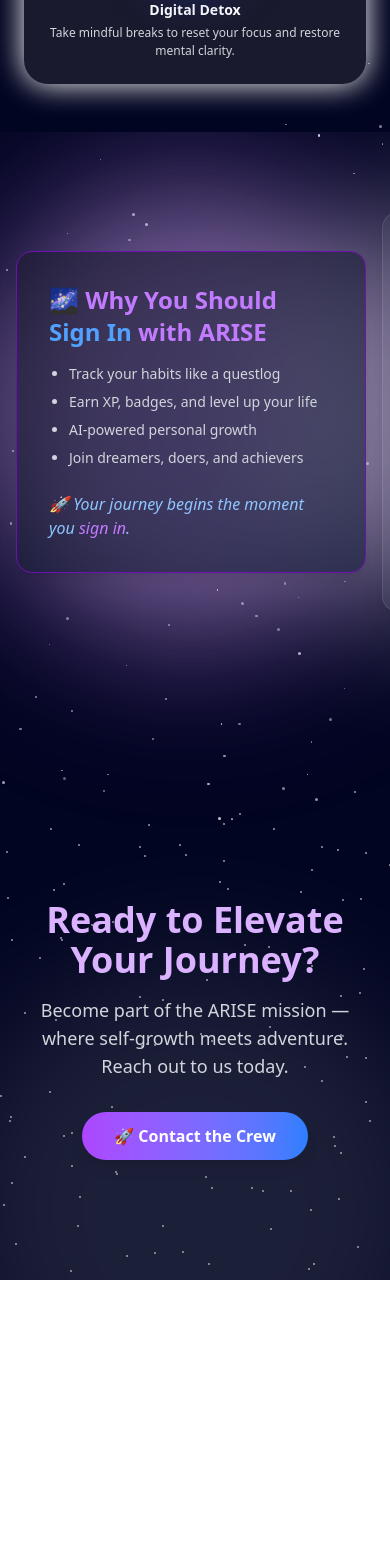
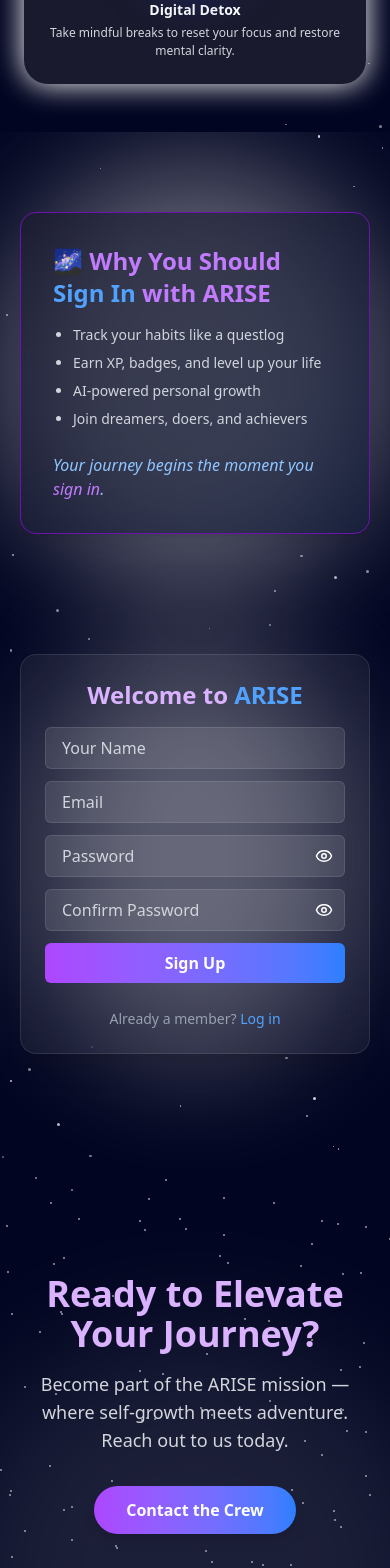
Before and after one commit to nitish-creat/ARISE, a React (Vite) app: page / in a window 390 px wide. Shown: the part 5080-6648 px from the top of the page. Before the commit the page ends 6360 px from the top, so only its background shows below. Built offline with nearby package versions, Linux system fonts and the light colour scheme.

Commit message:
Updated front page

```diff
--- a/package.json
+++ b/package.json
@@ -30,6 +30,7 @@
     "eslint": "^9.30.1",
     "eslint-plugin-react-hooks": "^5.2.0",
     "eslint-plugin-react-refresh": "^0.4.20",
+    "gh-pages": "^6.3.0",
     "globals": "^16.3.0",
     "vite": "^7.0.4"
   }
--- a/src/App.css
+++ b/src/App.css
@@ -1,9 +1,8 @@
-/* Hide vertical scrollbar unless necessary */
+
 body {
   overflow-y: hidden;
 }
 
-/* OR only if you want to prevent accidental overflows from elements */
 html, body {
   margin: 0;
   padding: 0;
--- a/src/App.jsx
+++ b/src/App.jsx
@@ -31,7 +31,7 @@ function App() {
         <div className="relative w-full bg-[#020521] overflow-hidden">
           <StarsBackground />
 
-          <div className="relative z-10 flex justify-evenly items-center py-10">
+          <div className="relative z-10 flex flex-col md:flex-row justify-evenly items-center py-10">
             <Footer />
             <Form />
           </div>
--- a/src/components/Contact.jsx
+++ b/src/components/Contact.jsx
@@ -1,10 +1,9 @@
-import SpaceBackground from "./space"
+import SpaceBackground from "./space";
 import { FaInstagram, FaPhone, FaWhatsapp, FaLinkedin } from "react-icons/fa";
 import StarsBackground from "./StarsBackground";
-export default function Contact(){
+export default function Contact() {
   return (
-           <div className="relative w-full px-6 py-20 bg-[#020521] text-white overflow-hidden mt-32">
-  {/* ⭐ Star Background */}
+    <div className="relative w-full px-6 py-20 bg-[#020521] text-white overflow-hidden mt-5">
       <div className="absolute inset-0 z-0">
         {Array.from({ length: 100 }).map((_, i) => (
           <div
@@ -19,26 +18,24 @@ export default function Contact(){
         ))}
       </div>
 
-  {/* 💡 White Glow */}
       <div className="absolute w-[500px] h-[500px] bg-white rounded-full blur-3xl opacity-10 top-[30%] left-[50%] -translate-x-1/2 z-0"></div>
 
-  {/* 🌠 Content */}
       <div className="relative z-10 max-w-3xl mx-auto text-center">
         <h2 className="text-4xl md:text-5xl font-extrabold text-purple-300 mb-4">
           Ready to Elevate Your Journey?
         </h2>
         <p className="text-lg text-gray-300 mb-8">
-      Become part of the ARISE mission — where self-growth meets adventure. Reach out to us today.
+          Become part of the ARISE mission — where self-growth meets adventure.
+          Reach out to us today.
         </p>
 
         <a
           href="mailto:arise@mission.com"
           className="inline-block px-8 py-3 bg-gradient-to-r from-purple-500 to-blue-500 text-white font-semibold rounded-full hover:scale-105 transition-transform duration-300 shadow-lg"
         >
-      🚀 Contact the Crew
+          Contact the Crew
         </a>
 
-    {/* Social Icons */}
         <div className="flex justify-center gap-6 mt-10 text-2xl text-white/80">
           <a href="#" className="hover:text-pink-400" title="Instagram">
             <i className="fab fa-instagram"></i>
@@ -55,8 +52,5 @@ export default function Contact(){
         </div>
       </div>
     </div>
-
-
-
-    )
+  );
 }
--- a/src/components/Footer.jsx
+++ b/src/components/Footer.jsx
@@ -1,16 +1,18 @@
+
 export default function Footer() {
   return(
+  <>
    <div className="flex items-center justify-center px-4 text-white mb-10 mt-10 relative">
-  {/* ✨ White core glow */}
+
   <div className="absolute w-[380px] h-[420px] bg-white rounded-full blur-3xl opacity-40 z-0"></div>
 
-  {/* 🔮 Purple-blue outer glow layer */}
-  <div className="absolute w-[420px] h-[460px] bg-purple-500 rounded-full blur-[100px] opacity-30 z-0"></div>
+
+  <div className="absolute w-[420px] h-[460px]  rounded-full blur-[100px] opacity-30 z-0"></div>
 
   <div className="flex flex-col md:flex-row gap-6 max-w-5xl w-full relative z-10">
-    {/* Why Sign In Card */}
-    <div className="flex-1 bg-gradient-to-br from-[#1a1a2e]/60 to-[#16213e]/60 border border-purple-800 rounded-2xl p-8 backdrop-blur shadow-lg flex flex-col justify-between h-[400px] w-[350px]">
-      <div>
+
+    <div  data-aos='fade' data-aos-delay='400' data-aos-duration='1000' className="flex-1 bg-gradient-to-br from-[#1a1a2e]/60 to-[#16213e]/60 border border-purple-800 rounded-2xl p-8 backdrop-blur shadow-lg flex flex-col justify-between h-[400px] w-[350px]">
+      <div >
         <h2 className="text-2xl font-bold text-purple-400 mb-4">
           🌌 Why You Should <span className="text-blue-400">Sign In</span> with ARISE
         </h2>
@@ -22,12 +24,12 @@ export default function Footer() {
         </ul>
       </div>
       <p className="mt-6 text-blue-300 italic">
-        🚀 Your journey begins the moment you <span className="text-purple-400">sign in</span>.
+         Your journey begins the moment you <span className="text-purple-400">sign in</span>.
       </p>
     </div>
   </div>
 </div>
-
+</>
 
 
 
--- a/src/components/Navbar/navbar.jsx
+++ b/src/components/Navbar/navbar.jsx
@@ -19,7 +19,7 @@ function Navbar() {
                     <ul className='hidden md:flex flex-row items-center gap-4 lg:gap-8 text-lg'>
                         <li>
                             <a
-                                href="#"
+                                href="#xyz"
                                 className="text-transparent bg-clip-text bg-gradient-to-r from-[#4f46e5] via-[#3b82f6] to-[#9333ea]
              hover:from-[#3b82f6] hover:via-[#6366f1] hover:to-[#8b5cf6]
              transition duration-300 ease-in-out font-semibold text-lg"
--- a/src/components/form.jsx
+++ b/src/components/form.jsx
@@ -9,17 +9,23 @@ export default function Form(){
   const isMismatch = confirmPassword && password !== confirmPassword;
 
   return (
-    <div className="relative flex items-center justify-center my-10 ">
-  <div className="absolute w-[400px] h-[420px] bg-white rounded-full blur-3xl opacity-30 z-0"></div>
+    <div  data-aos='fade' data-aos-delay='400' data-aos-duration='1000' className="flex flex-col md:flex-row justify-center items-center gap-6 px-4 py-10">
+      {/* === Card Start === */}
+      <div className="relative flex items-center justify-center my-10" id="xyz">
+        <div className="absolute w-[300px] h-[420px] bg-white rounded-full blur-3xl opacity-30 z-0"></div>
 
-
-  <div className="relative z-10 w-full md:w-[360px] h-[400px] bg-white/5 backdrop-blur-lg border border-white/10 rounded-2xl shadow-xl p-6 flex flex-col justify-between">
-
+        <div className="relative z-10 w-[350px] md:w-[400px] h-[400px] bg-white/5 backdrop-blur-lg border border-white/10 rounded-2xl shadow-xl p-6 flex flex-col justify-between">
           <div>
             <h2 className="text-2xl font-bold text-center text-purple-300 mb-4">
               Welcome to <span className="text-blue-400">ARISE</span>
             </h2>
-      <form className="space-y-3">
+            <form
+              className="space-y-3"
+              onSubmit={(e) => {
+                e.preventDefault();
+                // Add signup logic here
+              }}
+            >
               <input
                 type="text"
                 placeholder="Your Name"
@@ -67,6 +73,10 @@ export default function Form(){
                 </span>
               </div>
 
+              {isMismatch && (
+                <p className="text-sm text-red-400">Passwords do not match</p>
+              )}
+
               <button
                 type="submit"
                 className="w-full py-2 bg-gradient-to-r from-purple-500 to-blue-500 text-white font-semibold rounded-md hover:opacity-90 transition"
@@ -75,10 +85,14 @@ export default function Form(){
               </button>
             </form>
           </div>
+
           <p className="text-sm text-center text-gray-400 mt-2">
             Already a member?{" "}
-      <span className="text-blue-400 hover:underline cursor-pointer">Log in</span>
+            <span className="text-blue-400 hover:underline cursor-pointer">
+              Log in
+            </span>
           </p>
+        </div>
       </div>
     </div>
 
--- a/src/index.css
+++ b/src/index.css
@@ -8,3 +8,7 @@
 *::-webkit-scrollbar {
   display: none;
 }
+
+html {
+  scroll-behavior: smooth;
+}
```
Also changed, not shown: dark-space.jpg (deleted), 1 other file (tests, documents, lock files or other folders). Lines whose indentation alone changed are shown as unchanged.
